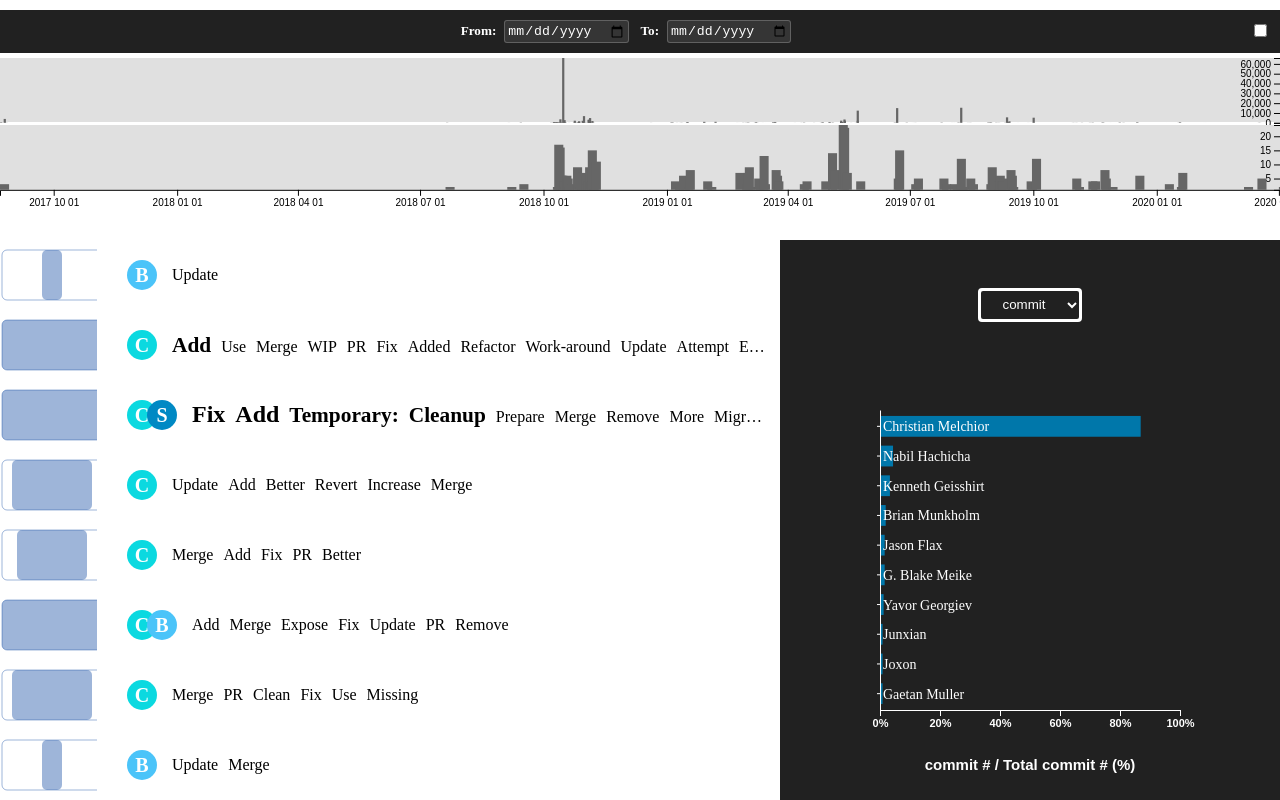
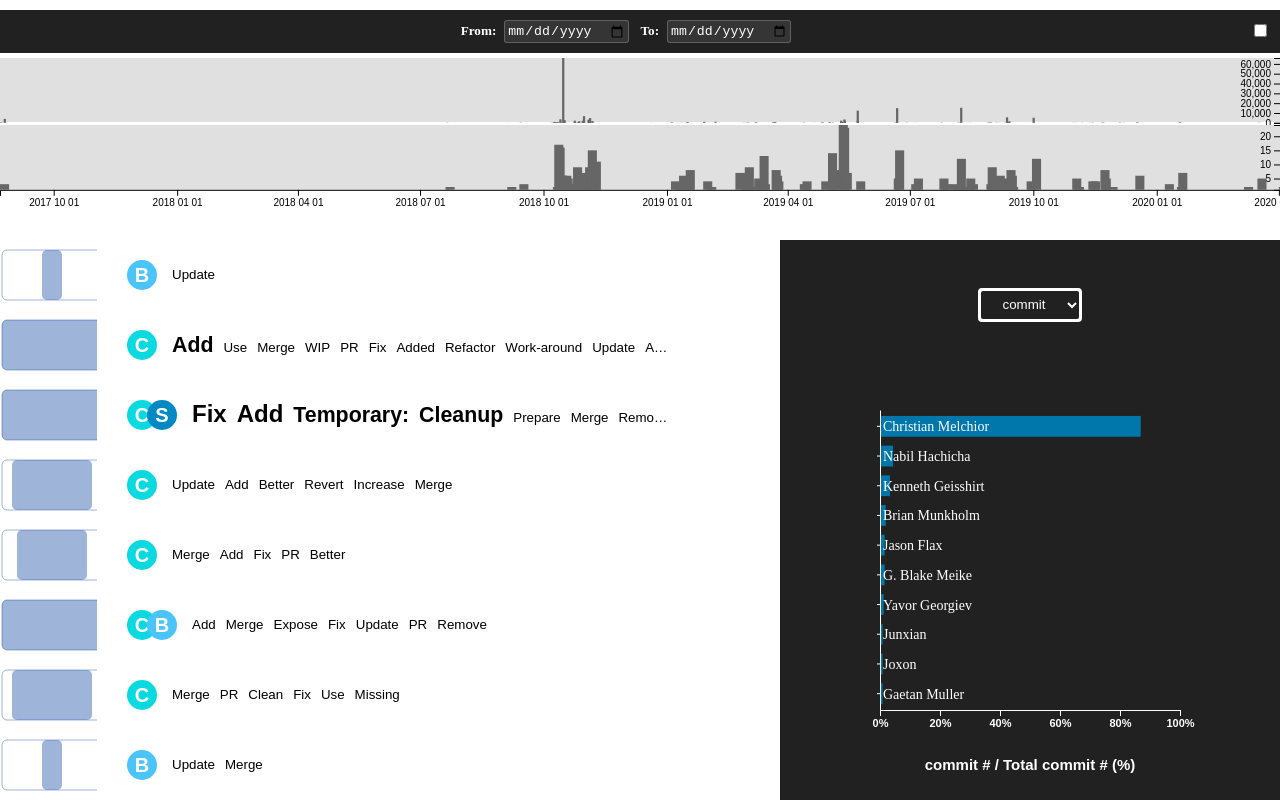
Before and after one commit to githru/githru-vscode-ext, a React (Create React App) app in the folder packages/view/: page / in a window 1280 px wide. Shown: the top 800 px of the page. Built offline with nearby package versions, Linux system fonts and the light colour scheme.

Commit message:
fix(view): fix that read more btn doesnt work

```diff
--- a/packages/view/src/components/Detail/Detail.scss
+++ b/packages/view/src/components/Detail/Detail.scss
@@ -2,6 +2,7 @@
   display: flex;
   justify-content: space-between;
   align-items: center;
+  margin-top: 14px;
 
   .divider {
     margin-right: 1rem;
@@ -12,6 +13,14 @@
 
   .text {
     flex-grow: 0.1;
+  }
+
+  .insertions {
+    color: green;
+  }
+
+  .deletions {
+    color: red;
   }
 }
 
@@ -29,16 +38,6 @@
   }
 }
 
-.detail-summary_container {
-  .insertions {
-    color: green;
-  }
-
-  .deletions {
-    color: red;
-  }
-}
-
 .detail-summary_toggleButton {
   border: none;
   background: none;
--- a/packages/view/src/components/VerticalClusterList/Summary/Summary.scss
+++ b/packages/view/src/components/VerticalClusterList/Summary/Summary.scss
@@ -25,22 +25,32 @@
   .cluster {
     align-items: center;
     width: 100%;
+    padding: 10px 0;
     border-radius: 40px;
-    padding: 10px 0;
-    cursor: pointer;
-
-    :hover {
-      border-radius: 40px;
-      background-color: $blue-light-50;
-    }
   }
 
   .summary {
+    width: 100%;
     display: flex;
     align-items: center;
-    justify-content: center;
+    justify-content: space-between;
     flex-direction: row;
     padding: 10px 15px;
+    border: none;
+    background-color: transparent;
+    cursor: pointer;
+  }
+
+  .summary:hover {
+    border-radius: 40px;
+    background-color: $blue-light-50;
+  }
+
+  .text-wrapper {
+    display: flex;
+    align-items: center;
+    text-overflow: ellipsis;
+    width: 85%;
   }
 
   .collapsible-button {
@@ -49,6 +59,7 @@
     font-size: 18px;
     color: $gray-800;
     display: none;
+    cursor: pointer;
   }
 
   .collapsible-button--shown {
@@ -56,6 +67,7 @@
     border: none;
     font-size: 18px;
     color: $gray-800;
+    cursor: pointer;
   }
 
   :hover .collapsible-button {
@@ -140,7 +152,6 @@
   }
 
   .keywords {
-    width: 100%;
     white-space: nowrap;
     overflow: hidden;
     text-overflow: ellipsis;
--- a/packages/view/src/components/VerticalClusterList/Summary/Summary.tsx
+++ b/packages/view/src/components/VerticalClusterList/Summary/Summary.tsx
@@ -27,7 +27,7 @@ const Summary = forwardRef<HTMLDivElement, SummaryProps>(
     };
 
     const clusterIds = getClusterIds(selectedData);
-    const onClickClusterSummary = (clusterId: number) => () => {
+    const onClickClusterSummary = (clusterId: number) => {
       const selected = getClusterById(data, clusterId);
       setSelectedData(selectedDataUpdater(selected, clusterId));
     };
@@ -37,12 +37,13 @@ const Summary = forwardRef<HTMLDivElement, SummaryProps>(
         {clusters.map((cluster: Cluster) => {
           return (
             <React.Fragment key={cluster.clusterId}>
-              <div
-                role="presentation"
-                className="cluster"
-                onClick={onClickClusterSummary(cluster.clusterId)}
+              <div role="presentation" className="cluster">
+                <button
+                  className="summary"
+                  type="button"
+                  onClick={() => onClickClusterSummary(cluster.clusterId)}
                 >
-                <p className="summary">
+                  <div className="text-wrapper">
                     <span className="nameBox">
                       {cluster.summary.authorNames.map(
                         (authorArray: Array<string>) => {
@@ -71,6 +72,7 @@ const Summary = forwardRef<HTMLDivElement, SummaryProps>(
                         );
                       })}
                     </span>
+                  </div>
                   {cluster.clusterId === clusterIds ? (
                     <button className="collapsible-button--shown" type="button">
                       ▲
@@ -80,13 +82,13 @@ const Summary = forwardRef<HTMLDivElement, SummaryProps>(
                       ▼
                     </button>
                   )}
-                </p>
-              </div>
+                </button>
                 {cluster.clusterId === clusterIds && (
                   <div className="summary_detail_container" ref={ref}>
                     <Detail selectedData={selectedData} />
                   </div>
                 )}
+              </div>
             </React.Fragment>
           );
         })}
```
Lines whose indentation alone changed are shown as unchanged.
